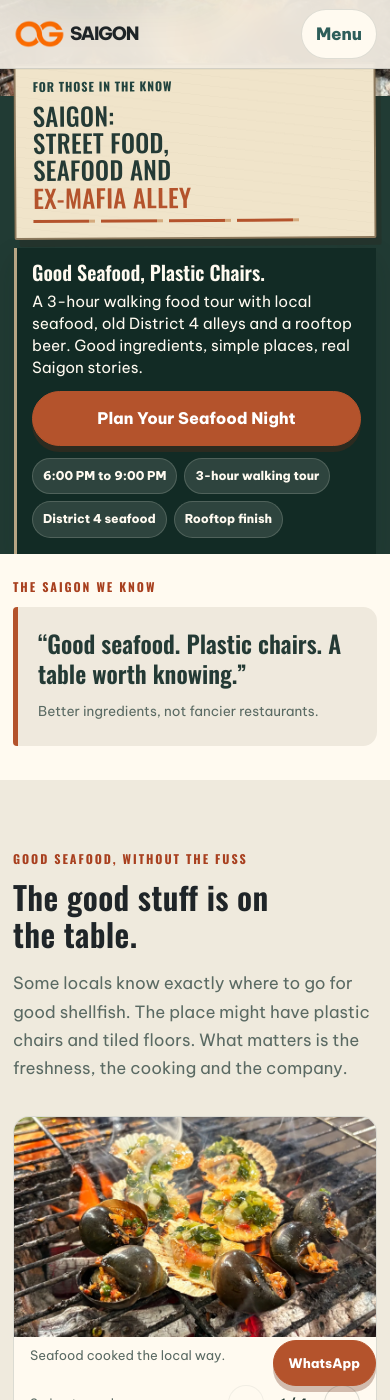
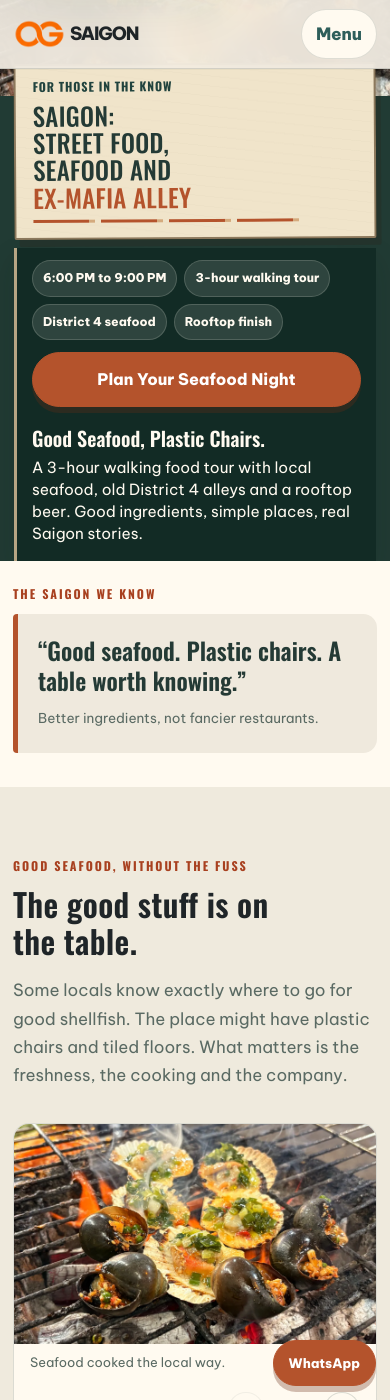
Before and after one commit to DSG2025/DSG2025.github.io, a Jekyll site: the page built from experiences/hidden-saigon/index.html, in a window 390 px wide and 1400 px high, scrolled down 343 px. Built offline with Jekyll 4.4.1, drawn with Linux system fonts in a browser that asks for light colours; some web fonts are replaced.

Commit message:
fix: reorder Hidden Saigon hero details on phones

```diff
--- a/assets/css/hidden-saigon-v2.css
+++ b/assets/css/hidden-saigon-v2.css
@@ -201,6 +201,8 @@
     height:3px; width:83%; margin-top:9px;
   }
   .hidden-food .hf-hero-body {
+    display:flex;
+    flex-direction:column;
     margin-top:9px;
     padding:12px 15px 16px;
     border-left:3px solid rgba(238,206,164,.75);
@@ -208,23 +210,26 @@
     box-shadow:0 12px 26px rgba(9,25,23,.15);
   }
   .hidden-food .hf-hero-quote {
-    margin:0 0 7px;
+    order:1;
+    margin:19px 0 7px;
     font-size:clamp(1.25rem,5.1vw,1.65rem);
     line-height:1.2; color:#fffaf0;
   }
   .hidden-food .hf-hero .lead {
+    order:1;
     margin:0;
     color:#fffaf0;
     font-size:.96rem; line-height:1.43;
   }
   .hidden-food .hf-hero .hero-actions {
-    margin:12px 0 0;
+    margin:0;
   }
   .hidden-food .hf-hero .hero-actions .btn {
     width:100%; min-height:44px;
   }
   .hidden-food .hf-hero .facts {
-    margin-top:12px; gap:7px;
+    order:-1;
+    margin:0 0 12px; gap:7px;
   }
   .hidden-food .hf-hero .fact {
     padding:7px 10px;
```
